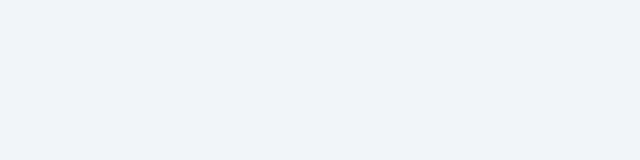
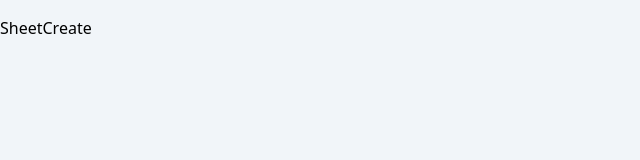
Before and after one commit to archdev-ca/react-music-sheet, a React (Vite) app: page /create in a window 1280 px wide. Before the commit this address had no page. Shown: the top 160 px of the page, without its empty margins (0-640 px from the left). Built offline with nearby package versions, Linux system fonts and the light colour scheme.

Commit message:
Create provision for sheet create and fix default layout

```diff
--- a/src/App.tsx
+++ b/src/App.tsx
@@ -1,17 +1,18 @@
-import { Route, Routes } from 'react-router-dom'
-import DefaultLayout from '@/layouts/DefaultLayout'
-import SheetIndex from '@/pages/sheet'
-import '@/css/global.css'
+import { Route, Routes } from "react-router-dom";
+import DefaultLayout from "@/layouts/DefaultLayout";
+import SheetIndex from "@/pages/sheet";
+import SheetCreate from "@/pages/sheet/create";
+import "@/css/global.css";
 
 function App() {
-
   return (
     <Routes>
       <Route path="/" element={<DefaultLayout />}>
         <Route index element={<SheetIndex />} />
+        <Route path="create" element={<SheetCreate />} />
       </Route>
     </Routes>
-  )
+  );
 }
 
-export default App
+export default App;
--- a/src/layouts/DefaultLayout.tsx
+++ b/src/layouts/DefaultLayout.tsx
@@ -1,14 +1,16 @@
-import React from 'react'
-import { Outlet } from 'react-router-dom'
+import React from "react";
+import { Outlet } from "react-router-dom";
 
 interface Props {
-  children?: React.ReactNode
+  children?: React.ReactNode;
 }
 
-const DefaultLayout = ({children}: Props) => {
+const DefaultLayout = ({ children }: Props) => {
   return (
-    <div><Outlet /></div>
-  )
-}
+    <div className="container mx-auto pt-4">
+      <Outlet />
+    </div>
+  );
+};
 
-export default DefaultLayout
+export default DefaultLayout;
--- /dev/null
+++ b/src/pages/sheet/create.tsx
@@ -0,0 +1,9 @@
+import React from "react";
+
+type Props = {};
+
+const SheetCreate = (props: Props) => {
+  return <div>SheetCreate</div>;
+};
+
+export default SheetCreate;
--- a/src/pages/sheet/index.tsx
+++ b/src/pages/sheet/index.tsx
@@ -14,7 +14,6 @@ const SheetIndex = () => {
   };
 
   return (
-    <div className="container mx-auto pt-4">
     <Card>
       <CardHeader>
         <Stack>
@@ -46,7 +45,6 @@ const SheetIndex = () => {
         </table>
       </CardContainer>
     </Card>
-    </div>
   );
 };
 export default SheetIndex;
```
Lines whose indentation alone changed are shown as unchanged.
